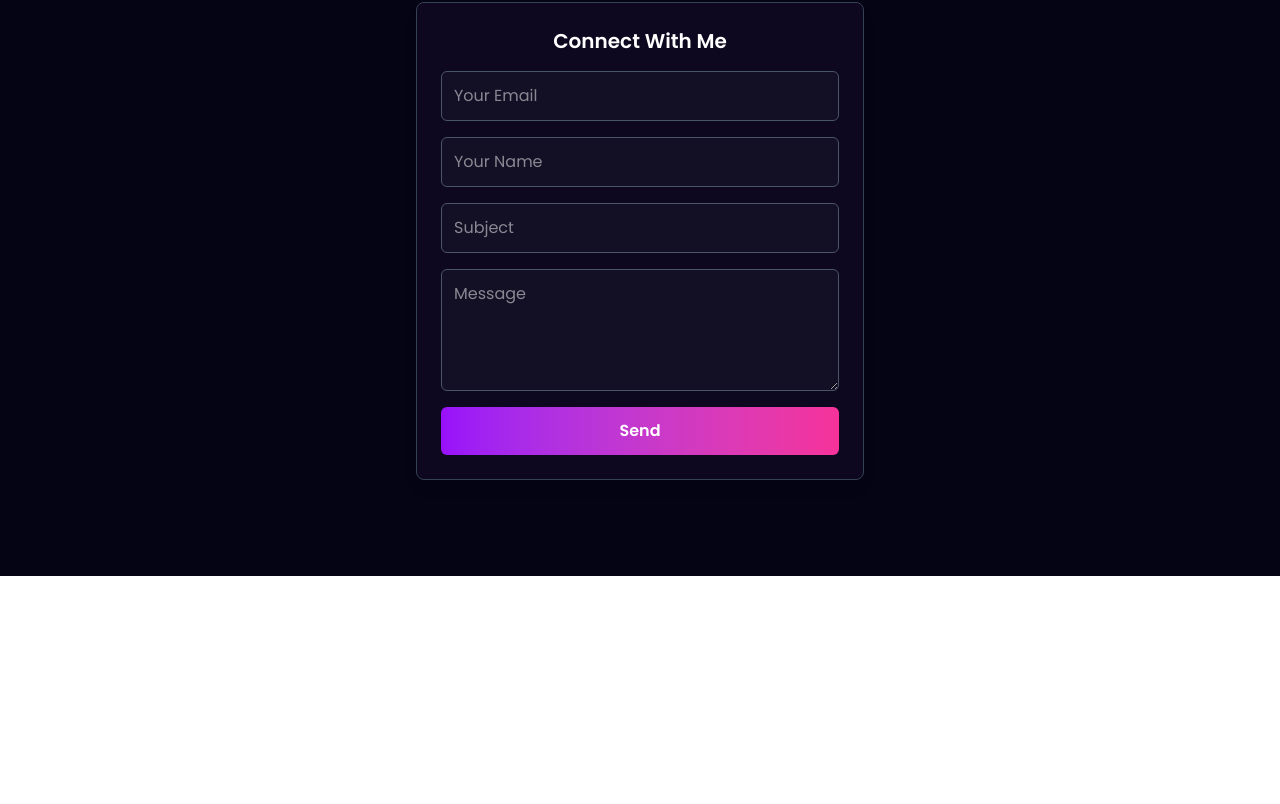
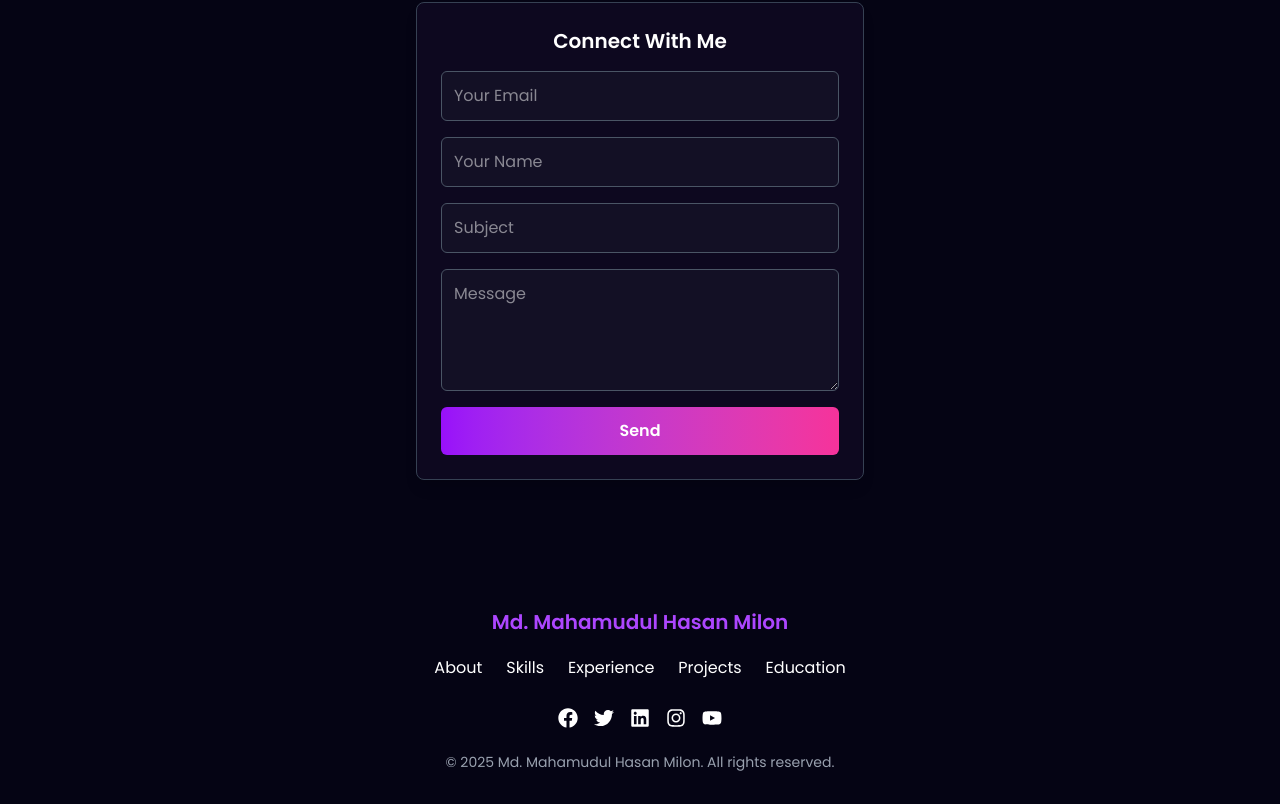
Before and after one commit to mahamudul-hasan-milon/my-portfolio, a React (Vite) app: page / in a window 1280 px wide. Shown: the part 6828-7632 px from the top of the page. Before the commit the page ends 7404 px from the top, so only its background shows below. Built offline with nearby package versions, Linux system fonts and the light colour scheme.

Commit message:
footer done

```diff
--- a/src/components/Contact/Contact.jsx
+++ b/src/components/Contact/Contact.jsx
@@ -5,7 +5,7 @@
 
 const Contact = () => {
   const form = useRef();
-  const [isSent, setIsSent] = useState(false);
+  const [setIsSent] = useState(false);
   const sendEmail = (e) => {
     e.preventDefault();
 
--- a/src/components/Footer/Footer.jsx
+++ b/src/components/Footer/Footer.jsx
@@ -1,7 +1,70 @@
 import React from "react";
+import {
+  FaFacebook,
+  FaTwitter,
+  FaLinkedin,
+  FaInstagram,
+  FaYoutube,
+} from "react-icons/fa";
 
 const Footer = () => {
-  return <div></div>;
+  const handleScroll = (sectionId) => {
+    const section = document.getElementById(sectionId);
+    if (section) {
+      section.scrollIntoView({ behavior: "smooth" });
+    }
+  };
+  return (
+    <footer className="text-white py-8 px-[12vw] md:px-[7vw] lg:px-[20vw]">
+      <div className="container mx-auto text-center">
+        <h2 className="text-xl font-semibold text-purple-500">
+          Md. Mahamudul Hasan Milon
+        </h2>
+        {/* Navigation Links */}
+        <nav className="flex flex-wrap justify-center space-x-4 sm:space-x-6 mt-4">
+          {[
+            { name: "About", id: "about" },
+            { name: "Skills", id: "skills" },
+            { name: "Experience", id: "experience" },
+            { name: "Projects", id: "work" },
+            { name: "Education", id: "education" },
+          ].map((item, index) => (
+            <button
+              key={index}
+              onClick={() => handleScroll(item.id)}
+              className="hover:text-purple-500 text-sm sm:text-base my-1"
+            >
+              {item.name}
+            </button>
+          ))}
+        </nav>
+        {/* Social Media Icons */}
+        <div className="flex flex-wrap justify-center space-x-4 mt-6">
+          {[
+            { icon: <FaFacebook />, link: "" },
+            { icon: <FaTwitter />, link: "" },
+            { icon: <FaLinkedin />, link: "" },
+            { icon: <FaInstagram />, link: "" },
+            { icon: <FaYoutube />, link: "" },
+          ].map((item, index) => (
+            <a
+              key={index}
+              href={item.link}
+              target="_blank"
+              rel=""
+              className="text-xl hover:text-purple-500 transition-transform transform hover:scale-110"
+            >
+              {item.icon}
+            </a>
+          ))}
+        </div>
+        {/* Copyright Text */}
+        <p className="text-sm text-gray-400 mt-6">
+          © 2025 Md. Mahamudul Hasan Milon. All rights reserved.
+        </p>
+      </div>
+    </footer>
+  );
 };
 
 export default Footer;
```
